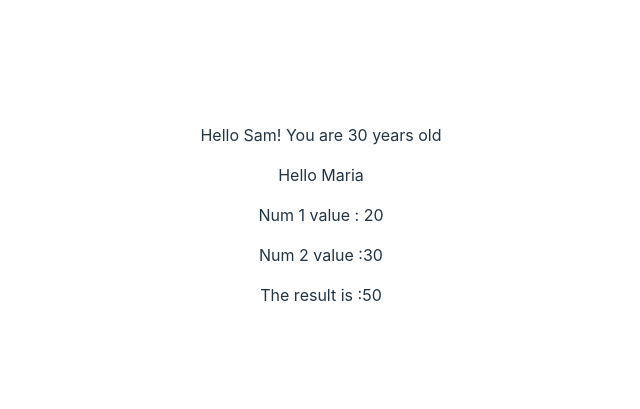
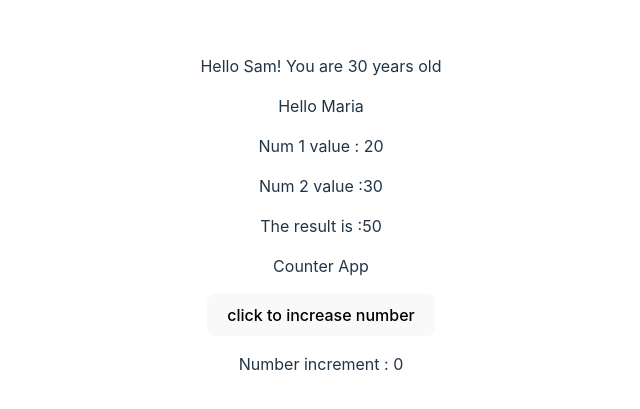
Before and after one commit to akshitchowdhury/Test_One_TS, a React (Vite) app: page / in a window 1280 px wide. Shown: the part 185-594 px from the top of the page, without its empty margins (319-959 px from the left). Built offline with nearby package versions, Linux system fonts and the light colour scheme.

Commit message:
TSTrials2

```diff
--- a/src/App.tsx
+++ b/src/App.tsx
@@ -3,6 +3,7 @@ import './App.css'
 import {FC} from 'react'
 import Greetings from './typeComponents/Greetings'
 import GreetingTwo from './typeComponents/GreetingTwo'
+import Counter from './typeComponents/Counter'
 
 
 const App: FC = ()=> {
@@ -12,6 +13,7 @@ const App: FC = ()=> {
     <>
       <Greetings alias='Sam' age={30}/>
       <GreetingTwo num1={20} num2={30} />
+      <Counter/>
     </>
   )
 }
--- /dev/null
+++ b/src/typeComponents/Counter.tsx
@@ -0,0 +1,17 @@
+import React, { FC, useState } from "react";
+
+const Counter : FC=()=>{
+    const[num,setNum] = useState(0)
+    const handleIncrease = ()=>{
+        setNum(num+1)
+    }
+    return(
+        <>
+        <p>Counter App</p>
+        <button onClick={handleIncrease}>click to increase number</button>
+        <p>Number increment : {num}</p>
+        </>
+    )
+}
+
+export default Counter;
```
